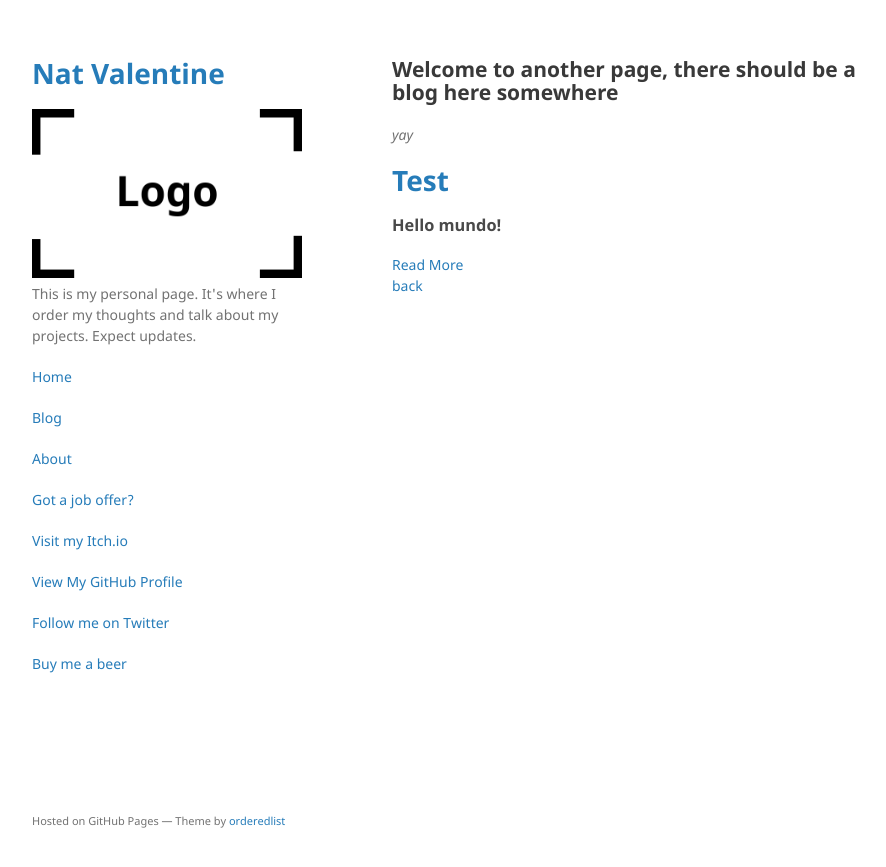
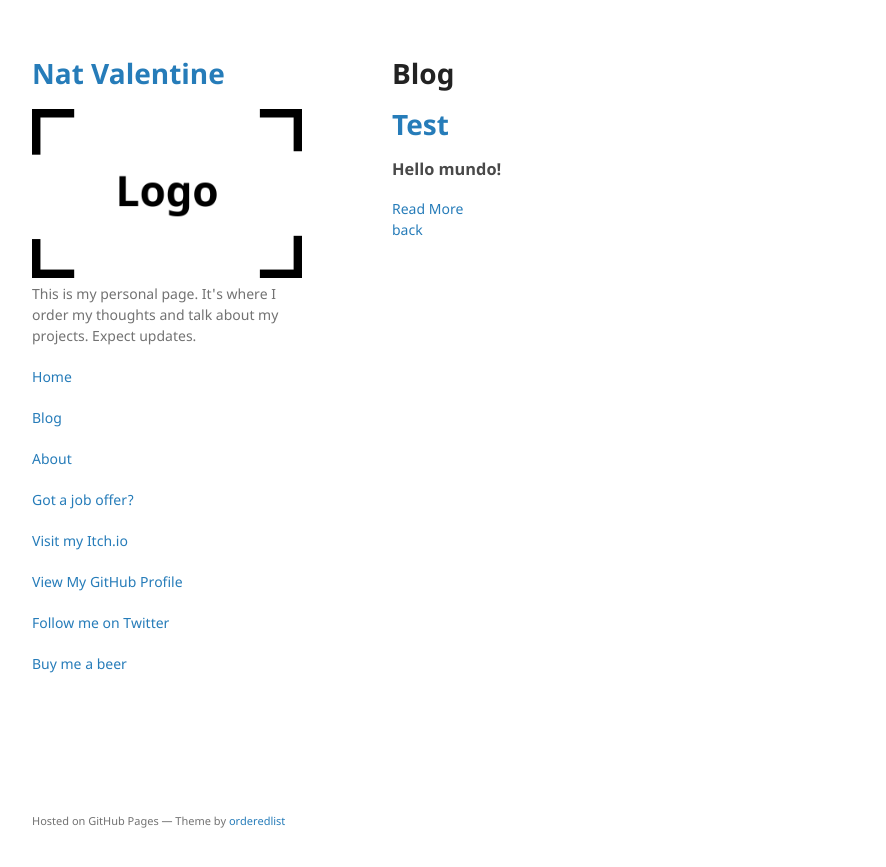
Before and after one commit to NatValentine/natvalentine.github.io, a Jekyll site: the page built from blog.md, in a window 1280 px wide. Shown: the top 867 px of the page, without its empty margins (178-1064 px from the left). Built offline with Jekyll 4.4.1, drawn with Linux system fonts in a browser that asks for light colours.

Commit message:
Update blog.md

```diff
--- a/blog.md
+++ b/blog.md
@@ -3,9 +3,7 @@ layout: default
 title: Nat Valentine's Blog
 ---
 
-## Welcome to another page, there should be a blog here somewhere
-
-_yay_
+# Blog
 
 <div class="posts">
   {% for post in site.posts %}
```
